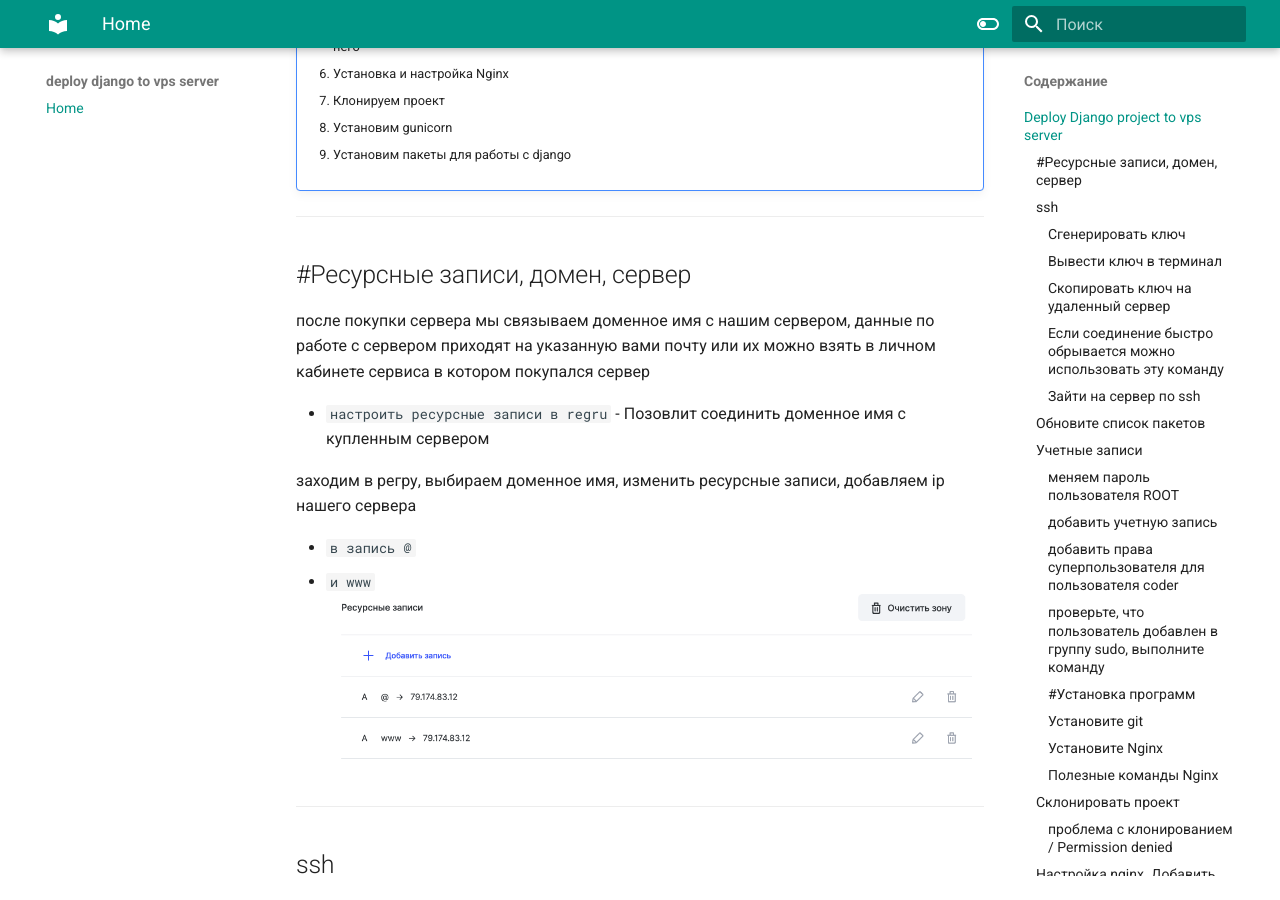
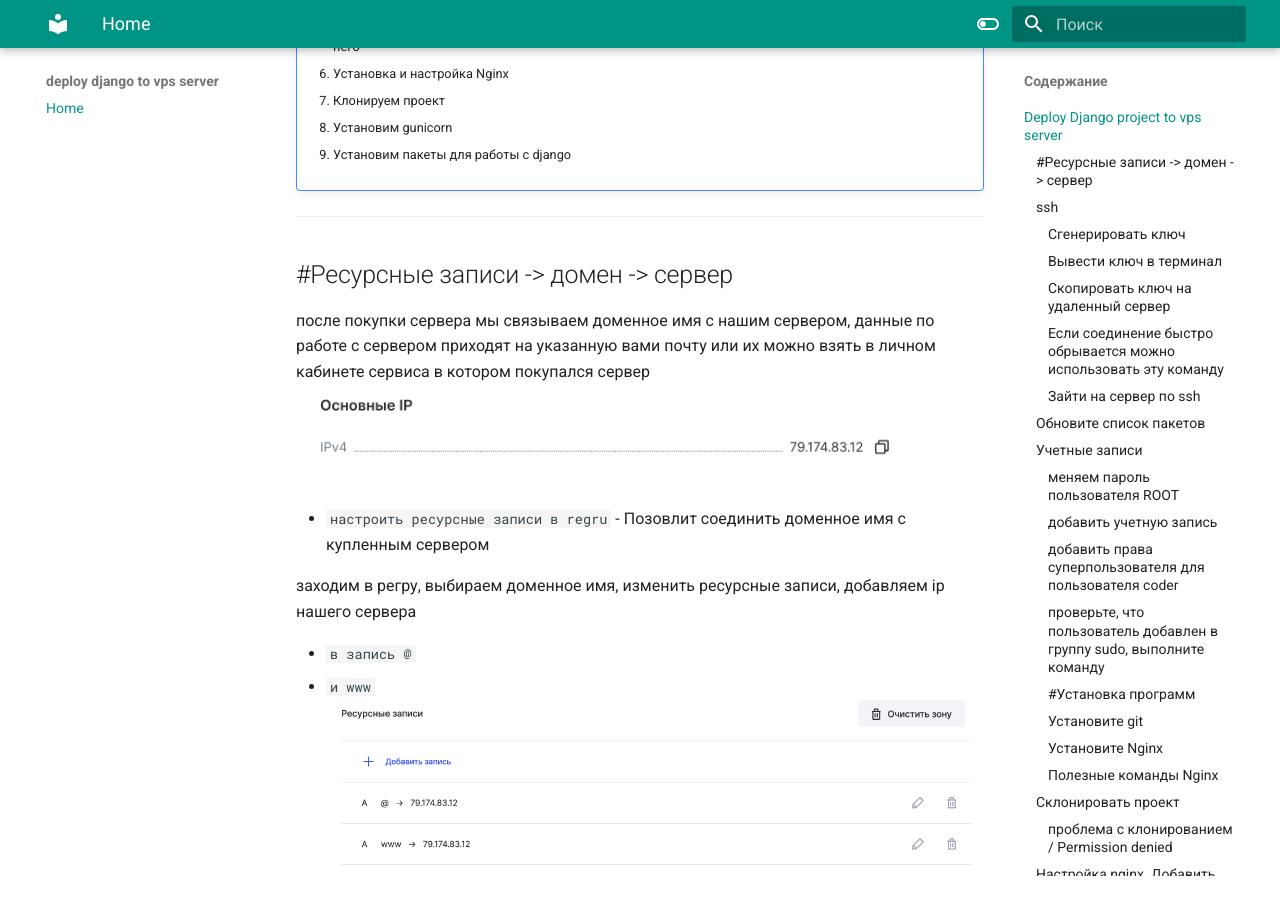
Before and after one commit to pavelcity/deploy-django-to-vps-server, an MkDocs documentation site: the page built from docs/index.md, in a window 1280 px wide and 900 px high, scrolled down 500 px. Built offline with MkDocs 1.6.1 and Material for MkDocs 9.7.7, drawn with Linux system fonts in a browser that asks for light colours.

Commit message:
added info

```diff
--- a/docs/index.md
+++ b/docs/index.md
@@ -30,8 +30,9 @@
 
 
 ---
-## #Ресурсные записи, домен, сервер
+## #Ресурсные записи -> домен -> сервер
 после покупки сервера мы связываем доменное имя с нашим сервером, данные по работе с сервером приходят на указанную вами почту или их можно взять в личном кабинете сервиса в котором покупался сервер
+![ip](assets/img/mainip.png)
 
 * `настроить ресурсные записи в regru` - Позовлит соединить доменное имя с купленным сервером
 
```
Also changed, not shown: docs/assets/img/mainip.png (added), 1 other file.
